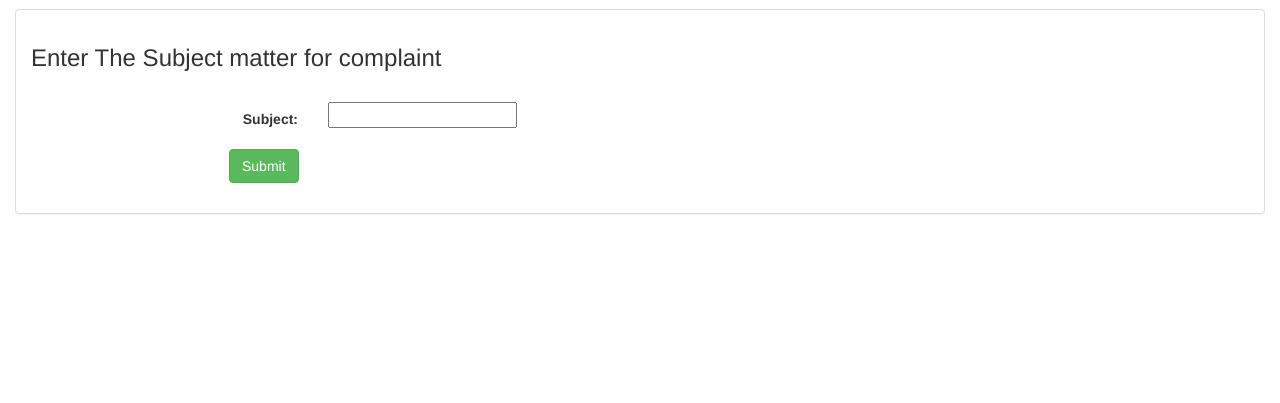
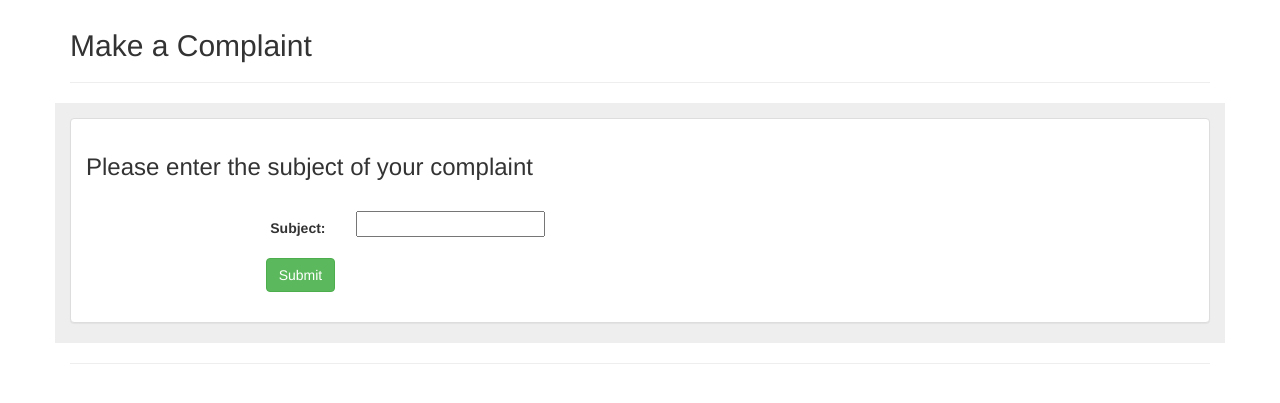
Before and after one commit to vinnusingla/Housekeeping-Management-System, a Django app: page /login/addComplaint/ in a window 1280 px wide. Shown: the part 51-454 px from the top of the page. Run offline with Django 3.2, Linux system fonts and the light colour scheme; a user stored in the database is signed in; some libraries are stand-ins or nearby versions.

Commit message:
Make Complaint Ui Improvement

```diff
--- a/housekeeping/login/templates/login/base.html
+++ b/housekeeping/login/templates/login/base.html
@@ -1,5 +1,4 @@
 {% load staticfiles %}
-<!DOCTYPE html>
 <html lang="en">
 <head>
 	<title>Signin/Signup</title>
--- a/housekeeping/login/templates/login/complaints.html
+++ b/housekeeping/login/templates/login/complaints.html
@@ -8,7 +8,7 @@
     <div class="container">
     <div class="card-header voffset8"><h2>My Complaints</h2></div>
     <hr>
-        <div class="card-block p-0" style="background-color: #eee;padding:15px">
+        <div class="card-block p-0" style="background-color: #eee">
             <table class="table table-bordered table-sm m-0">
                 <thead class="">
                     <tr>
--- a/housekeeping/login/templates/login/complaint.html
+++ b/housekeeping/login/templates/login/make_complaint.html
@@ -2,13 +2,16 @@
 {% block body %}
 <!-- Navigation -->
     {% include 'login/nav.html' %}
-<div class="container-fluid voffset6">
-
+<div class="container voffset6">
+    <h2>Make a Complaint</h2>
+    <hr>
+    <div class="row"style="background-color: #eee;padding-top:15px">
+<div class="container-fluid" >
     <div class="row">
         <div class="col-sm-12 col-md-12">
             <div class="panel panel-default">
                 <div class="panel-body">
-                    <h3>Enter The Subject matter for complaint</h3>
+                    <h3>Please enter the subject of your complaint</h3>
                     <div class="row voffset4">
                         {% if error_message %}
                             <p><strong>{{ error_message }}</strong></p>
@@ -22,7 +25,9 @@
             </div>
         </div>
     </div>
-
+</div>
+    </div>
+<hr>
 </div>
 
 {% endblock %}
--- a/housekeeping/login/views.py
+++ b/housekeeping/login/views.py
@@ -64,7 +64,7 @@ def addComplaint(request):
             comp.user = request.user
             comp.save()
         context = {"form": form}
-        return render(request, 'login/complaint.html', context)
+        return render(request, 'login/make_complaint.html', context)
     else:
         return redirect('http://127.0.0.1:8000/login/')
 
```
Also changed, not shown: housekeeping/db.sqlite3, 1 other file.
